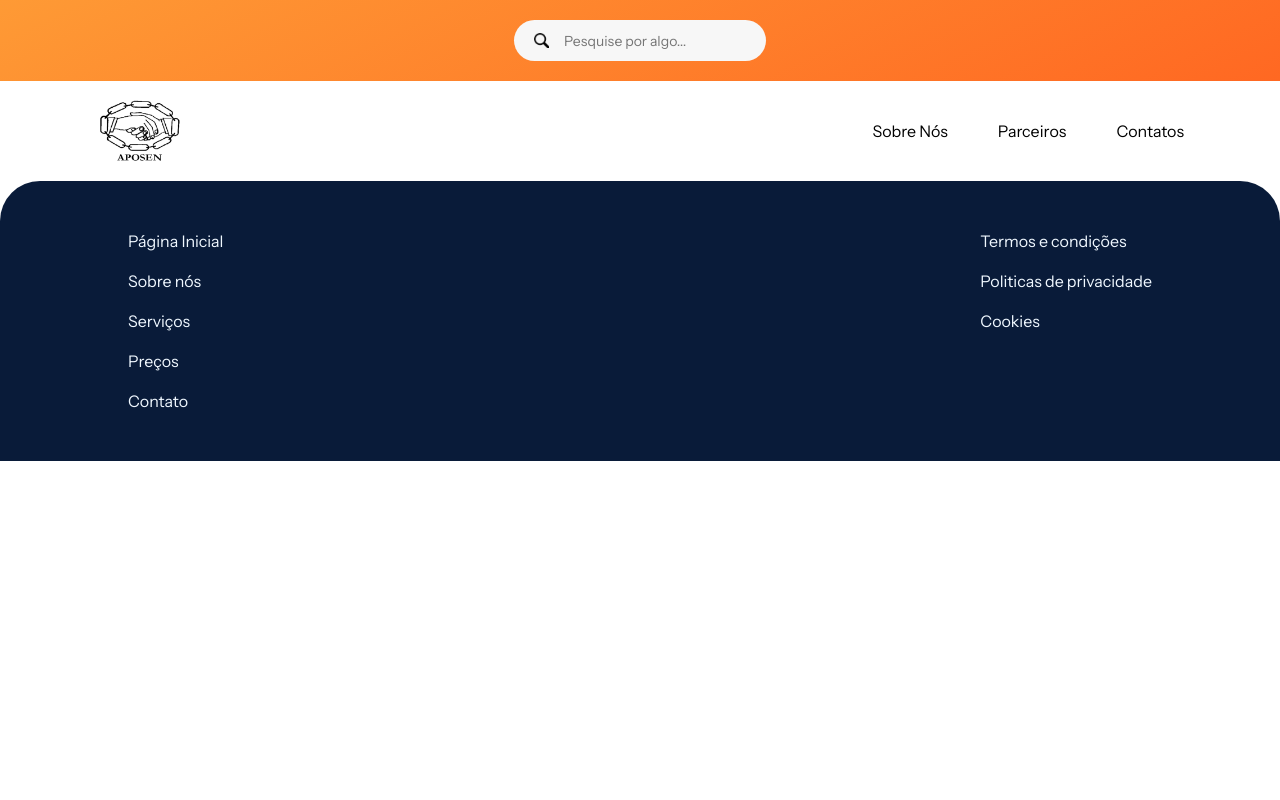
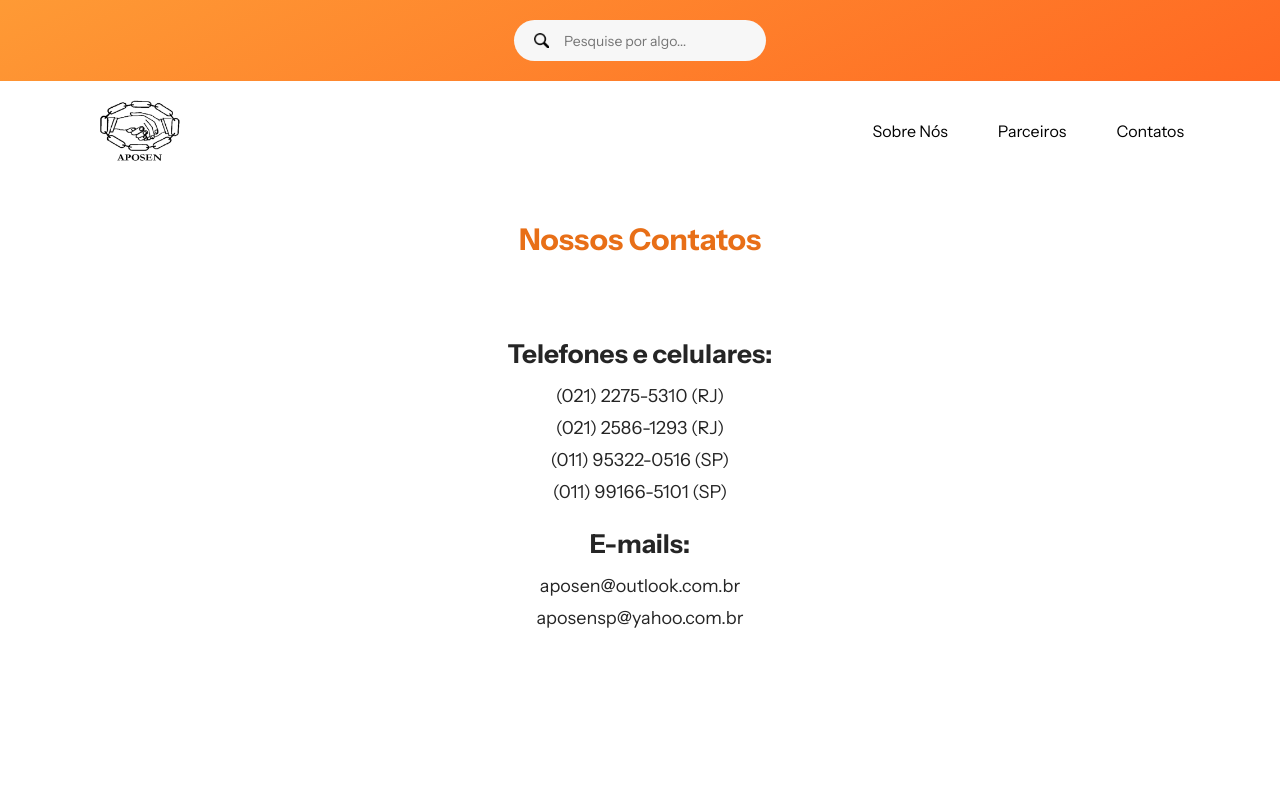
Before and after one commit to thiagodemedeiros/Projeto-Aposen, a React (Vite) app: page /contatos in a window 1280 px wide. Shown: the top 800 px of the page. Built offline with nearby package versions, Linux system fonts and the light colour scheme; a web font is replaced by a local one.

Commit message:
Criando a pagina de contatos

```diff
--- a/src/App.tsx
+++ b/src/App.tsx
@@ -7,6 +7,7 @@ import ScrollToTop from "./components/ScrollToTop";
 import SearchPostByType from "./pages/SearchPostByType";
 import SobreNos from "./pages/SobreNos";
 import ParceirosPage from "./pages/ParceirosPage";
+import ContatosPage from "./pages/ContatosPage";
 
 export default function App() {
 
@@ -19,7 +20,7 @@ export default function App() {
             <Route path="/" element={<Home />} />
             <Route path="/sobre-nos" element={<SobreNos />} />
             <Route path="/parceiros" element={<ParceirosPage />} />
-            {/* <Route path="/contatos" element={<Contatos />} /> */}
+            <Route path="/contatos" element={<ContatosPage />} />
             <Route path="/post/:id" element={<Post />} />
             <Route path="/search/:title" element={<SearchPostByTitle />} />
             <Route path="/search/type/:type" element={<SearchPostByType />} />
--- /dev/null
+++ b/src/pages/ContatosPage.tsx
@@ -0,0 +1,23 @@
+import "./styles/ContatosPage.css"
+
+export default function ContatosPage() {
+    return(
+        <section className="ContatosPage">
+            <div className="ContatosPageItens">
+                <h3>Nossos Contatos</h3>
+                <div className="ContatosPageItensContatos">
+                    <h4>Telefones e celulares:</h4>
+                    <p>(021) 2275-5310 (RJ)</p>
+                    <p>(021) 2586-1293 (RJ)</p>
+                    <p>(011) 95322-0516 (SP)</p>
+                    <p>(011) 99166-5101 (SP)</p>
+                </div>
+                <div className="ContatosPageItensContatos">
+                    <h4>E-mails:</h4>
+                    <p>aposen@outlook.com.br</p>
+                    <p>aposensp@yahoo.com.br</p>
+                </div>
+            </div>
+        </section>
+    )
+}
--- /dev/null
+++ b/src/pages/styles/ContatosPage.css
@@ -0,0 +1,49 @@
+.ContatosPage {
+    display: flex;
+    flex-direction: column;
+    align-items: center;
+    justify-content: start;
+
+    width: 100%;
+
+    min-height: 100vh;
+    padding: 40px 0px;
+}
+
+.ContatosPageItens {
+    display: flex;
+    flex-direction: column;
+    align-items: center;
+    justify-content: center;
+    gap: 20px;
+
+    width: 90%;
+
+    & h3 {
+        font-size: 30px;
+        margin: 0px 0px 60px 0px;
+        text-align: center;
+        color: #e86f17;
+    }
+}
+
+.ContatosPageItensContatos {
+    display: flex;
+    flex-direction: column;
+    align-items: center;
+    justify-content: center;
+
+    & h4 {
+        font-size: 26px;
+        margin-bottom: 10px;
+        text-align: center;
+        color: #252525;
+    }
+
+    & p {
+        font-size: 18px;
+        margin: 5px 0px;
+        text-align: center;
+        color: #252525;
+    }
+}
```
